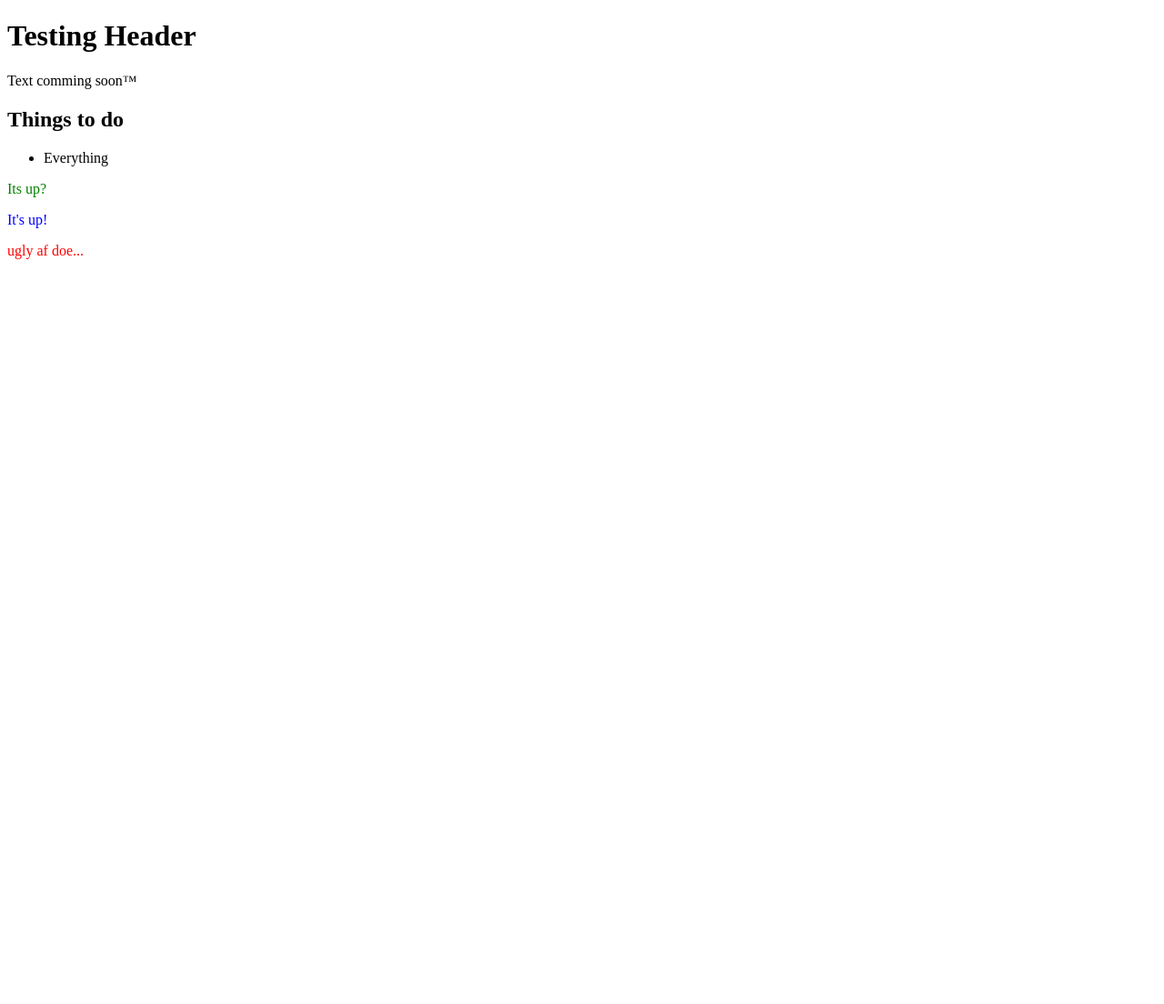
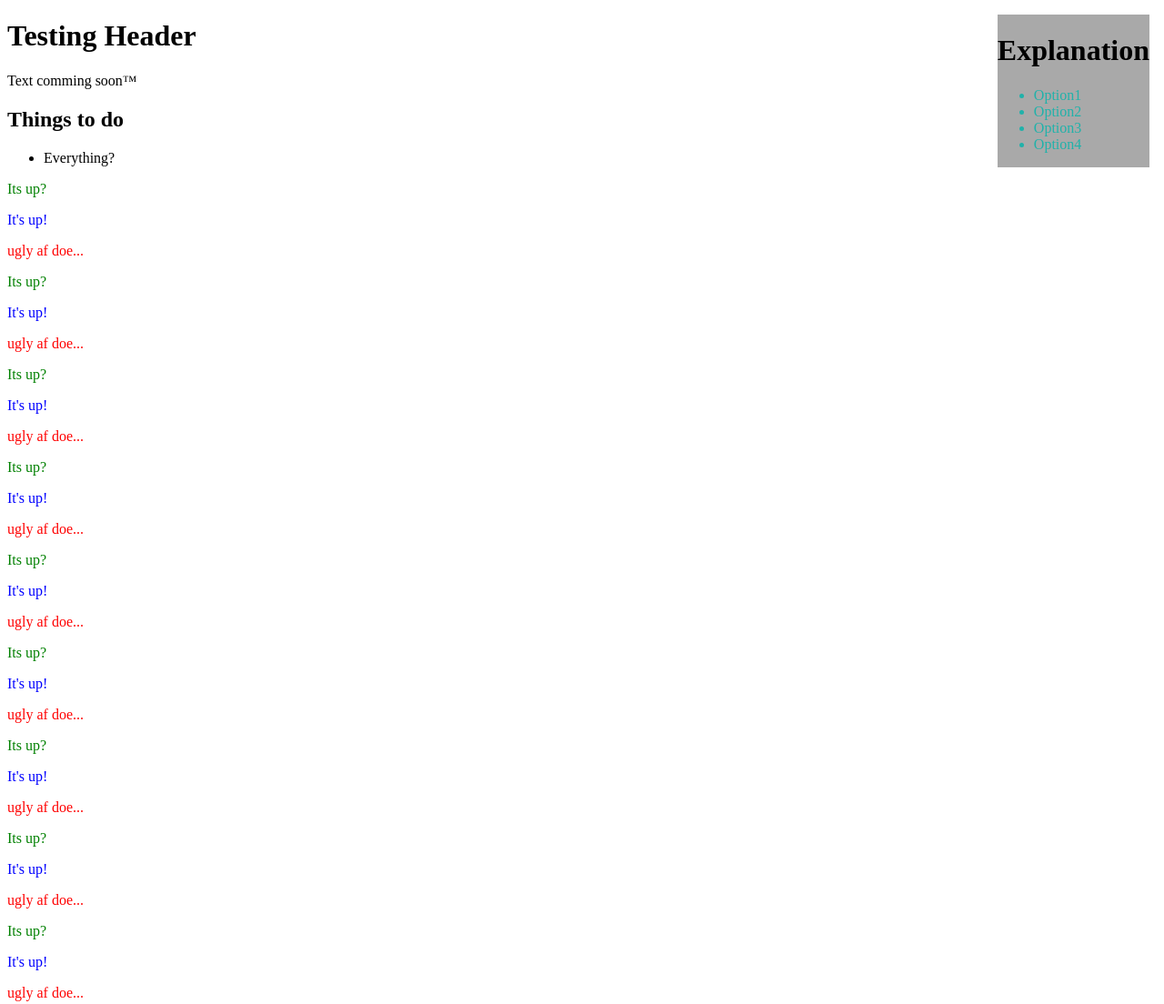
Before and after one commit to Cami-Jahr/Igem-NTNU-2017, a plain HTML site: page index.html in a window 1280 px wide. Shown: the whole page at 91% size. Before the commit the page ends 800 px from the top, so only its background shows below. Drawn offline with Linux system fonts and the light colour scheme.

Commit message:
Testing phase

```diff
--- a/index.html
+++ b/index.html
@@ -2,19 +2,57 @@
 <html lang="en">
 <head>
     <meta charset="UTF-8">
+    <link rel='stylesheet' type='text/css' href='stylesheet.css'/>
+    <script type='text/javascript' src='script.js'></script>
     <title>Development page</title>
 </head>
 <body>
+    <div id="menu-bar">
+        <div class="menu-tile">
+            <h1>Explanation</h1>
+            <ul class="menu-list">
+                <li>Option1</li>
+                <li>Option2</li>
+                <li>Option3</li>
+                <li>Option4</li>
+            </ul>
+        </div>
+    </div>
     <h1>Testing Header</h1>
     <p>Text comming soon™</p>
     <h2>Things to do</h2>
     <ul>
         <li>
-        Everything
+            Everything?
         </li>
     </ul>
     <p style="color: green">Its up?</p>
     <p style="color: blue">It's up!</p>
     <p style="color: red">ugly af doe...</p>
+    <p style="color: green">Its up?</p>
+    <p style="color: blue">It's up!</p>
+    <p style="color: red">ugly af doe...</p>
+    <p style="color: green">Its up?</p>
+    <p style="color: blue">It's up!</p>
+    <p style="color: red">ugly af doe...</p>
+    <p style="color: green">Its up?</p>
+    <p style="color: blue">It's up!</p>
+    <p style="color: red">ugly af doe...</p>
+    <p style="color: green">Its up?</p>
+    <p style="color: blue">It's up!</p>
+    <p style="color: red">ugly af doe...</p>
+    <p style="color: green">Its up?</p>
+    <p style="color: blue">It's up!</p>
+    <p style="color: red">ugly af doe...</p>
+    <p style="color: green">Its up?</p>
+    <p style="color: blue">It's up!</p>
+    <p style="color: red">ugly af doe...</p>
+    <p style="color: green">Its up?</p>
+    <p style="color: blue">It's up!</p>
+    <p style="color: red">ugly af doe...</p>
+    <p style="color: green">Its up?</p>
+    <p style="color: blue">It's up!</p>
+    <p style="color: red">ugly af doe...</p>
 </body>
+<!-- Created by Joachim Jahr for The Igem 2017 group at NTNU -->
 </html>
--- /dev/null
+++ b/script.js
@@ -0,0 +1,3 @@
+/**
+ * Created by Joachim on 12/06/2017.
+ */
--- /dev/null
+++ b/stylesheet.css
@@ -0,0 +1,14 @@
+.menu-tile{
+    position: fixed;
+    right: 1em;
+    top: 1em;
+    background-color: darkgray;
+}
+
+.menu-list{
+    color: red;
+}
+
+.menu-list li{
+    color: lightseagreen;
+}
```
Lines whose indentation alone changed are shown as unchanged.
